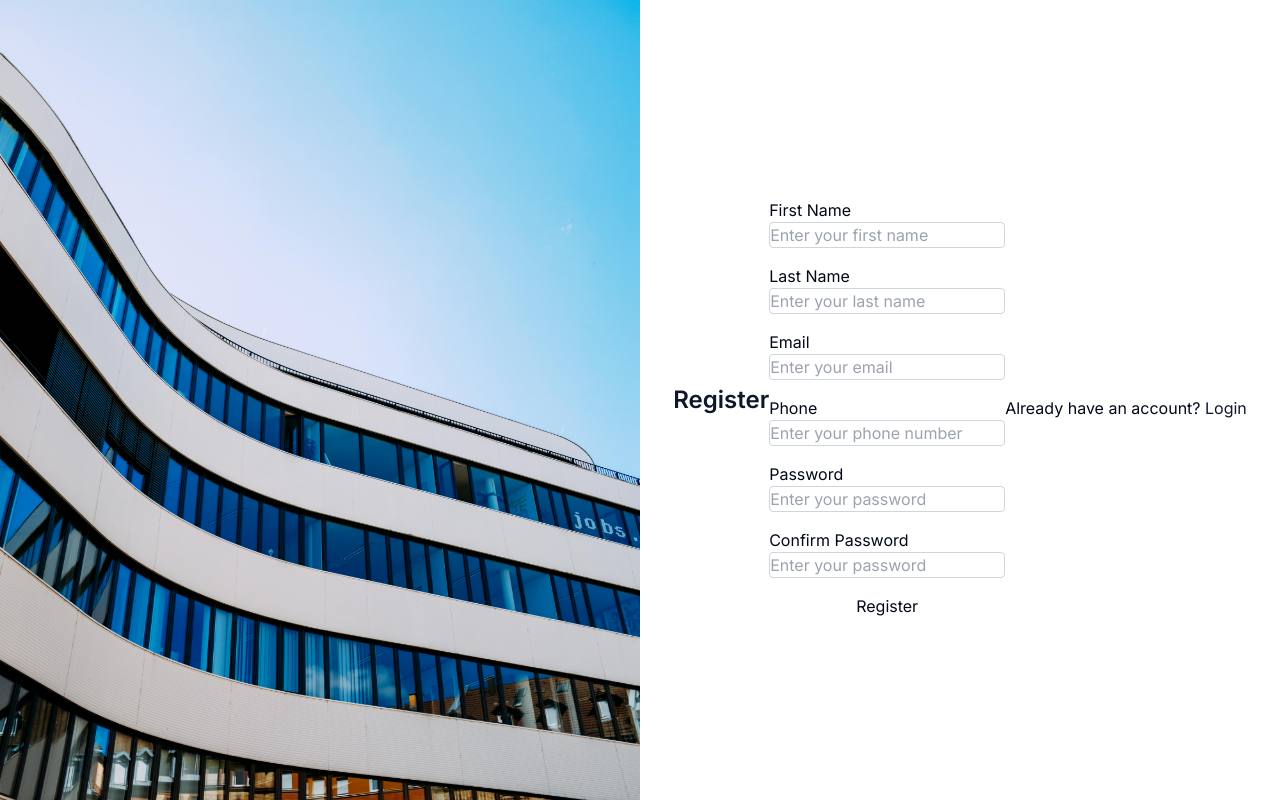
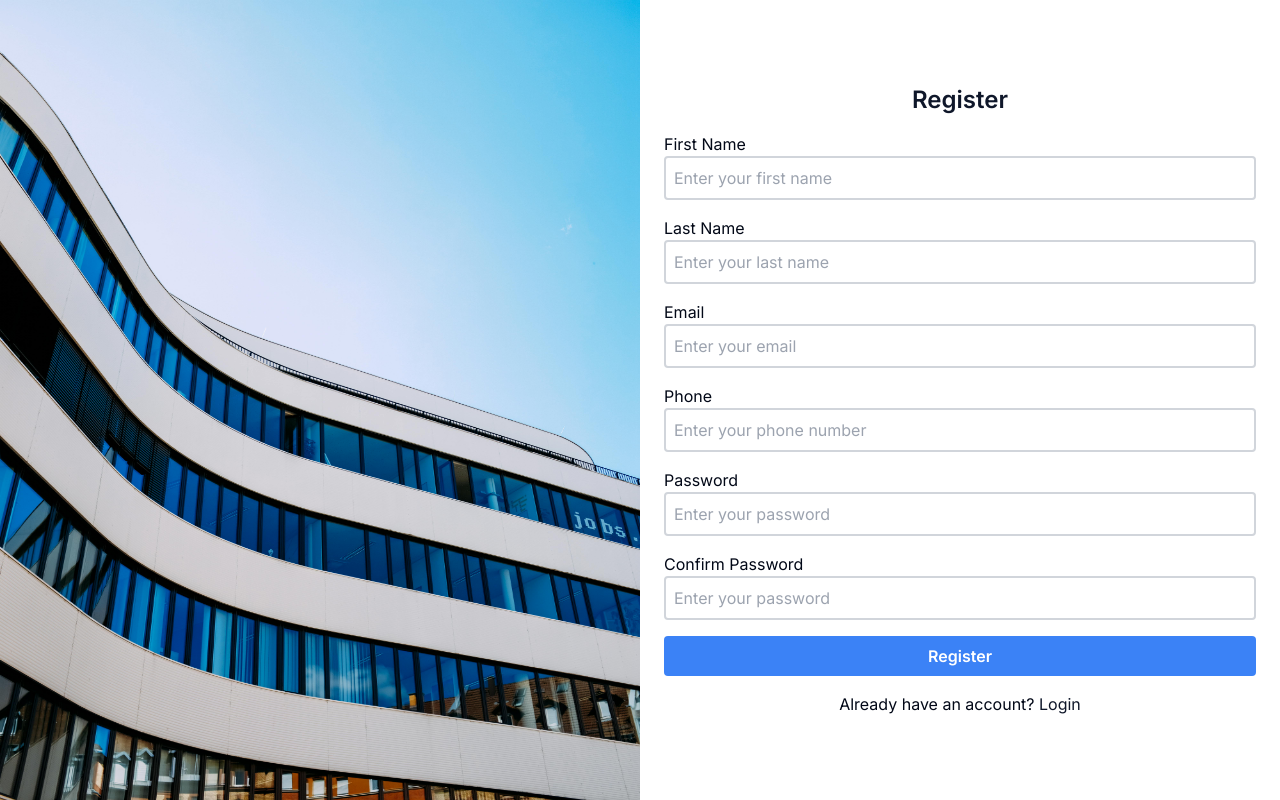
Before and after one commit to sunilsalat/crm_re_fe, a Next.js app: page /register in a window 1280 px wide. Built offline with nearby package versions, Linux system fonts and the light colour scheme.

Commit message:
register fix

```diff
--- a/src/app/(auth)/login/page.tsx
+++ b/src/app/(auth)/login/page.tsx
@@ -78,6 +78,7 @@ const Login = () => {
         <button className="btn btn-primary w-full bg-blue-500 text-white font-semibold py-2 rounded-sm" type="submit">
           {loading ? 'Loading...' : 'Login'}
         </button>
+        <div className='pt-4 text-center underline '><Link href={'/register'} className='hover:text-blue-500'>Register now</Link></div>
       </form>
 
         {/* <div className='flex my-10 items-center'>
--- a/src/app/(auth)/register/page.tsx
+++ b/src/app/(auth)/register/page.tsx
@@ -36,6 +36,7 @@ const Register = () => {
   };
   return (
     <>
+      <div className='w-full'>
         <h2 className="text-center text-2xl font-semibold text-primary">
           Register
         </h2>
@@ -45,7 +46,7 @@ const Register = () => {
             <input
               type="text"
               {...register(FIRST_NAME, authValidators[FIRST_NAME])}
-            className={`w-full rounded-sm border ${getValues(FIRST_NAME) ? 'border-magenta' : 'border-gray-300'} ${errors[FIRST_NAME]?.message ? 'border-red-500' : 'border-gray-300'} `}
+              className={`w-full p-2 rounded-sm border-2 ${getValues(FIRST_NAME) ? 'border-magenta' : 'border-gray-300'} ${errors[FIRST_NAME]?.message ? 'border-red-500' : 'border-gray-300'} `}
               placeholder="Enter your first name"
             />
             {errors[FIRST_NAME]?.message && (
@@ -59,7 +60,7 @@ const Register = () => {
             <input
               type="text"
               {...register(LAST_NAME, authValidators[LAST_NAME])}
-            className={`w-full rounded-sm border ${getValues(LAST_NAME) ? 'border-magenta' : 'border-gray-300'} ${errors[LAST_NAME]?.message ? 'border-red-500' : 'border-gray-300'} `}
+              className={`w-full p-2 rounded-sm border-2 ${getValues(LAST_NAME) ? 'border-magenta' : 'border-gray-300'} ${errors[LAST_NAME]?.message ? 'border-red-500' : 'border-gray-300'} `}
               placeholder="Enter your last name"
             />
             {errors[LAST_NAME]?.message && (
@@ -73,7 +74,7 @@ const Register = () => {
             <input
               type="email"
               {...register(EMAIL, authValidators[EMAIL])}
-            className={`w-full rounded-sm border ${getValues(EMAIL) ? 'border-magenta' : 'border-gray-300'} ${errors[EMAIL]?.message ? 'border-red-500' : 'border-gray-300'} `}
+              className={`w-full p-2 rounded-sm border-2 ${getValues(EMAIL) ? 'border-magenta' : 'border-gray-300'} ${errors[EMAIL]?.message ? 'border-red-500' : 'border-gray-300'} `}
               placeholder="Enter your email"
             />
             {errors[EMAIL]?.message && (
@@ -87,7 +88,7 @@ const Register = () => {
             <input
               type="text"
               {...register(PHONE, authValidators[PHONE])}
-            className={`w-full rounded-sm border ${getValues(PHONE) ? 'border-magenta' : 'border-gray-300'} ${errors[PHONE]?.message ? 'border-red-500' : 'border-gray-300'} `}
+              className={`w-full p-2 rounded-sm border-2 ${getValues(PHONE) ? 'border-magenta' : 'border-gray-300'} ${errors[PHONE]?.message ? 'border-red-500' : 'border-gray-300'} `}
               placeholder="Enter your phone number"
             />
             {errors[PHONE]?.message && (
@@ -102,7 +103,7 @@ const Register = () => {
               type="password"
               {...register(PASSWORD, authValidators[PASSWORD])}
               name="password"
-            className={`w-full rounded-sm border ${getValues(PASSWORD) ? 'border-magenta' : 'border-gray-300'} ${errors[PASSWORD]?.message ? 'border-red-500' : 'border-gray-300'} `}
+              className={`w-full p-2 rounded-sm border-2 ${getValues(PASSWORD) ? 'border-magenta' : 'border-gray-300'} ${errors[PASSWORD]?.message ? 'border-red-500' : 'border-gray-300'} `}
               placeholder="Enter your password"
             />
             {errors[PASSWORD]?.message && (
@@ -117,7 +118,7 @@ const Register = () => {
               type="password"
               {...register(CONFIRM_PASSWORD, authValidators[CONFIRM_PASSWORD])}
               name="confirmPassword"
-            className={`w-full rounded-sm border ${getValues(CONFIRM_PASSWORD) ? 'border-magenta' : 'border-gray-300'} ${errors[CONFIRM_PASSWORD]?.message ? 'border-red-500' : 'border-gray-300'} `}
+              className={`w-full p-2 rounded-sm border-2 ${getValues(CONFIRM_PASSWORD) ? 'border-magenta' : 'border-gray-300'} ${errors[CONFIRM_PASSWORD]?.message ? 'border-red-500' : 'border-gray-300'} `}
               placeholder="Enter your password"
             />
             {errors[CONFIRM_PASSWORD]?.message && (
@@ -126,7 +127,7 @@ const Register = () => {
               </span>
             )}
           </div>
-        <button className="btn btn-primary w-full" type="submit">
+          <button className="btn btn-primary w-full bg-blue-500 text-white font-semibold py-2 rounded-sm" type="submit">
             {loading ? 'Loading...' : 'Register'}
           </button>
         </form>
@@ -136,6 +137,7 @@ const Register = () => {
             Login
           </Link>
         </p>
+      </div>
     </>
   );
 };
--- a/src/app/(dashboard)/leads/page.tsx
+++ b/src/app/(dashboard)/leads/page.tsx
@@ -2,13 +2,10 @@
 
 import { LeadTable } from '@/_components/table/LeadTable';
 import { Button } from '@/_components/ui/button';
-import { AddLeadsFormData } from '@/app/types/types';
 import { useAppDispatch } from '@/hook';
 import { geteLeads } from '@/redux/features/lead/leadAsyncActions';
 import { useRouter } from 'next/navigation';
 import React, { useEffect, useState } from 'react';
-import { useForm } from 'react-hook-form';
-import { IoIosArrowDown } from 'react-icons/io';
 
 const Page = () => {
 
@@ -16,7 +13,7 @@ const Page = () => {
   const dispatch = useAppDispatch()
 
   useEffect(() => {
-    dispatch(geteLeads(""))
+    dispatch(geteLeads({}))
   }, [])
 
 
--- a/src/config/config.ts
+++ b/src/config/config.ts
@@ -1,8 +1,8 @@
-export const baseUrl = 'http://localhost:8000/api/v1/';
+export const baseUrl = 'http://localhost:9000/api/v1/';
 
 export const loginUrl = `${baseUrl}user/login`;
 export const registerUrl = `${baseUrl}user/register`;
 export const logoutUrl = `${baseUrl}user/logout`;
 
 export const createLeadUrl = `${baseUrl}lead/create`;
-export const getAllLeadUrl = `${baseUrl}lead/create`;
+export const getAllLeadUrl = `${baseUrl}lead/all`;
```
Lines whose indentation alone changed are shown as unchanged.
